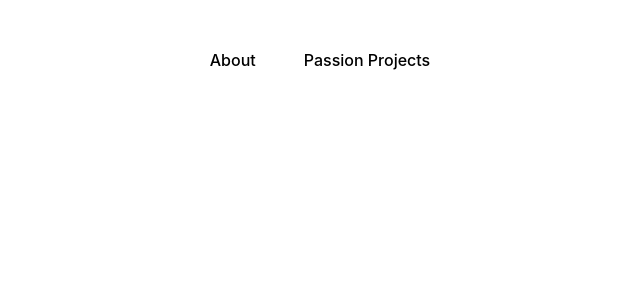
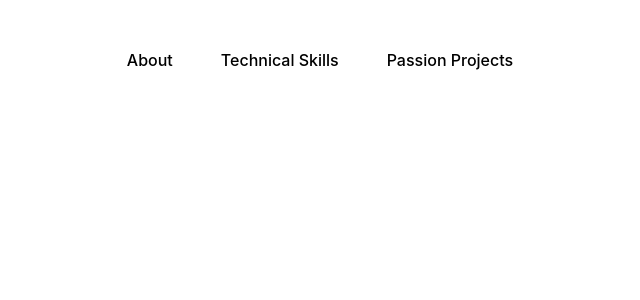
Before and after one commit to Druage/leelazarecky, a Next.js app: page /components/NavBar in a window 1280 px wide. Shown: the top 300 px of the page, without its empty margins (320-960 px from the left). Built offline with nearby package versions, Linux system fonts and the light colour scheme.

Commit message:
Fix about link

```diff
--- a/pages/components/NavBar.tsx
+++ b/pages/components/NavBar.tsx
@@ -7,8 +7,11 @@ export default function NavBar() {
         "flex flex-col items-center justify-center gap-x-12 gap-y-3 py-12 font-medium md:flex-row"
       }
     >
-      <Link href={"#about"}>
+      <Link href={"/"}>
         <a className={"hover:text-blue-500"}>About</a>
+      </Link>
+      <Link href={"#technical-skills"}>
+        <a className={"hover:text-blue-500"}>Technical Skills</a>
       </Link>
       <Link href={"#open-source-projects"}>
         <a className={"hover:text-blue-500"}>Passion Projects</a>
--- a/pages/sections/AboutSection.tsx
+++ b/pages/sections/AboutSection.tsx
@@ -118,7 +118,7 @@ export default function AboutSection() {
         </div>
       </div>
 
-      <a href={"#open-source-projects"}>
+      <a href={"#technical-skills"}>
         <FontAwesomeIcon
           icon={faChevronDown}
           height={20}
--- a/pages/sections/SkillsSection.tsx
+++ b/pages/sections/SkillsSection.tsx
@@ -1,6 +1,6 @@
 export default function SkillsSection() {
     return (
-        <div className="bg-white">
+        <div id="technical-skills" className="bg-white">
             <div className="max-w-7xl mx-auto py-12 px-4 sm:px-6 lg:py-16 lg:px-8">
                 <p className="text-center text-base font-semibold uppercase text-gray-600 tracking-wider">
                     Technical Skills
```
